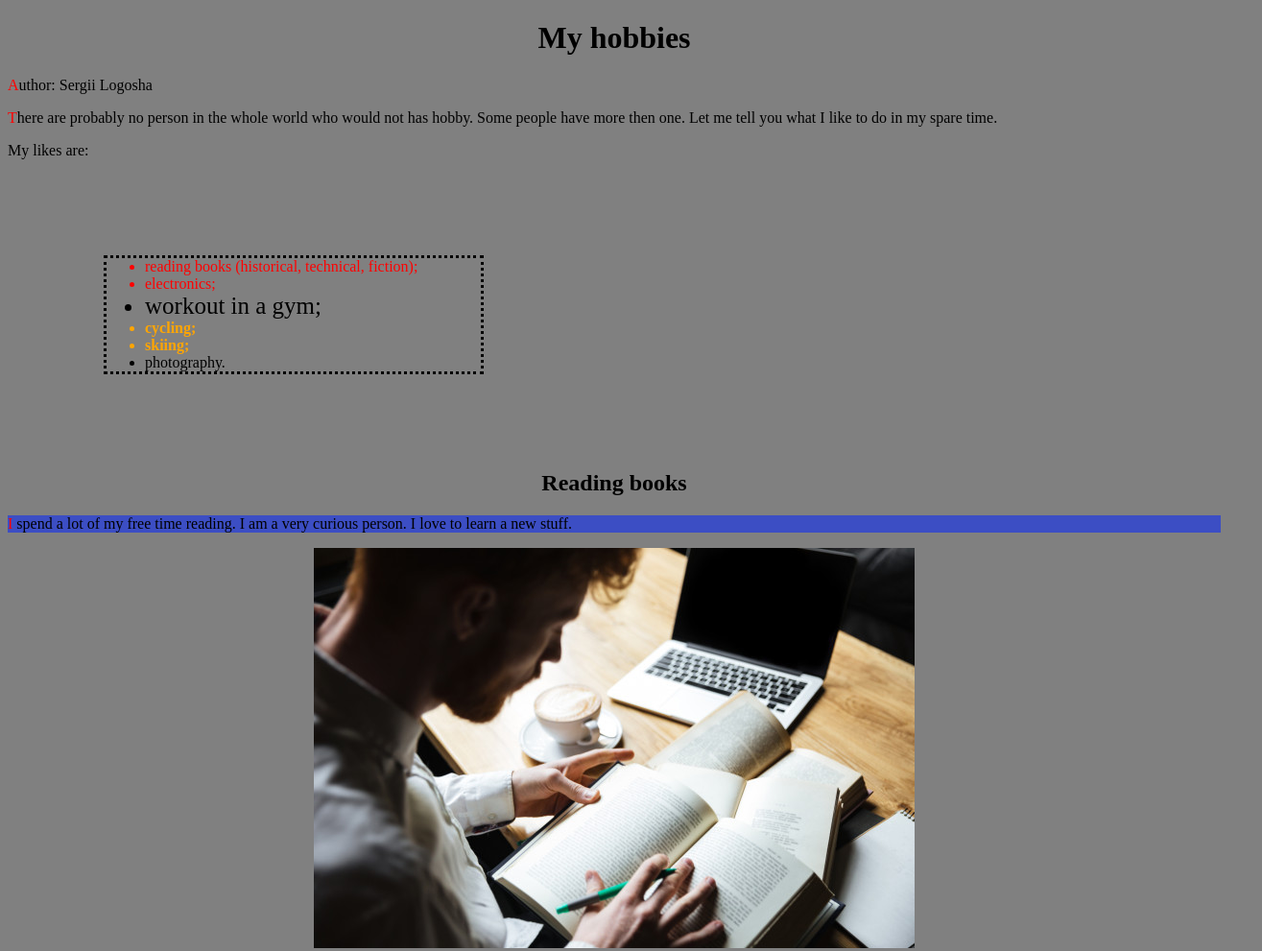
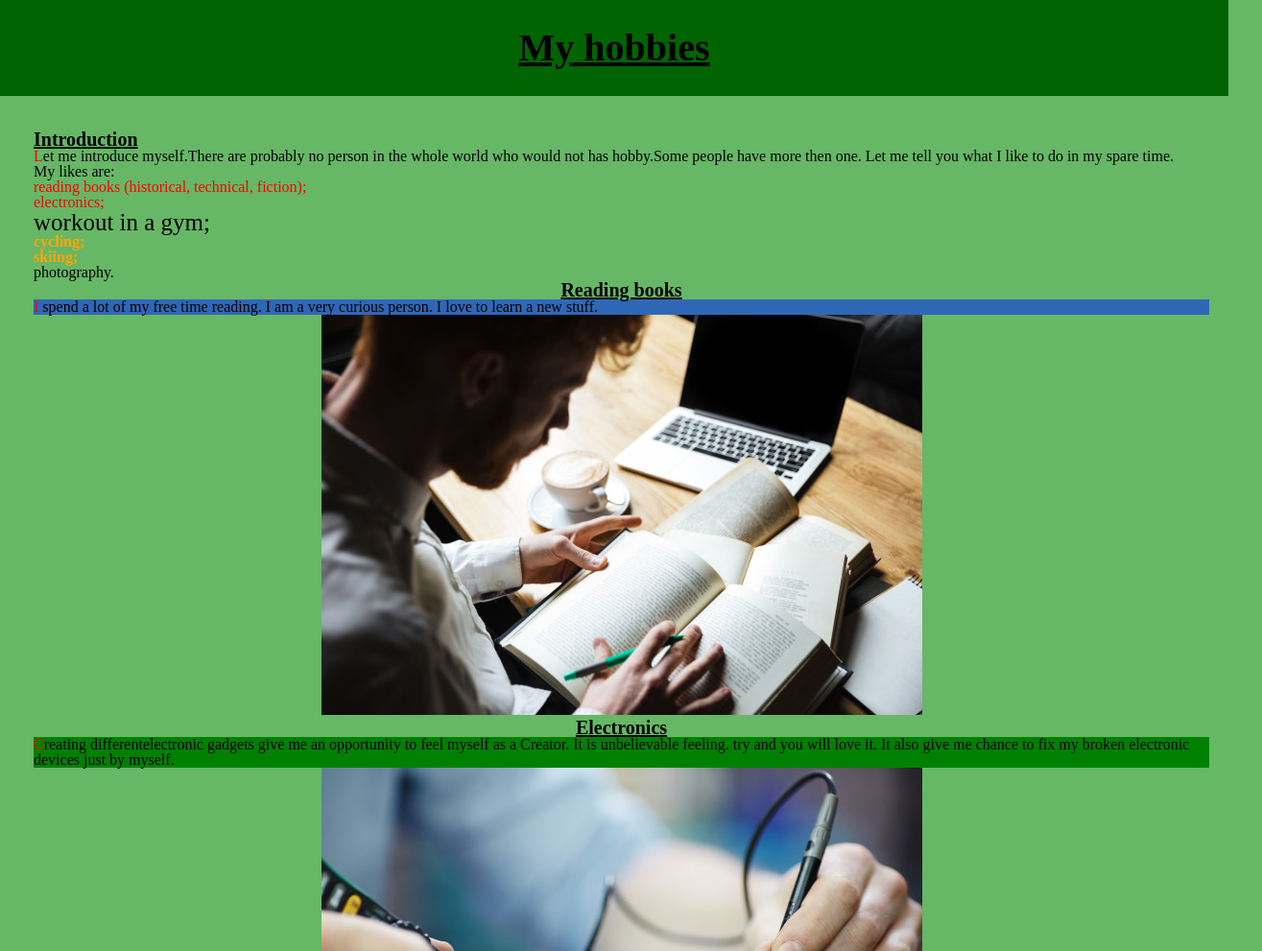
Before and after one commit to Curious-proton/My-Hobbies, a plain HTML site: page index.html in a window 1280 px wide. Shown: the top 991 px of the page at 96% size, 1315 px wide, since content can reach past the window. Drawn offline with Linux system fonts and the light colour scheme.

Commit message:
Changes in header

```diff
--- a/css/Style.css
+++ b/css/Style.css
@@ -1,8 +1,84 @@
+/* http://meyerweb.com/eric/tools/css/reset/
+   v2.0 | 20110126
+   License: none (public domain)
+*/
+
+html, body, div, span, applet, object, iframe,
+h1, h2, h3, h4, h5, h6, p, blockquote, pre,
+a, abbr, acronym, address, big, cite, code,
+del, dfn, em, img, ins, kbd, q, s, samp,
+small, strike, strong, sub, sup, tt, var,
+b, u, i, center,
+dl, dt, dd, ol, ul, li,
+fieldset, form, label, legend,
+table, caption, tbody, tfoot, thead, tr, th, td,
+article, aside, canvas, details, embed,
+figure, figcaption, footer, header, hgroup,
+menu, nav, output, ruby, section, summary,
+time, mark, audio, video {
+	margin: 0;
+	padding: 0;
+	border: 0;
+	font-size: 100%;
+	font: inherit;
+	vertical-align: baseline;
+}
+/* HTML5 display-role reset for older browsers */
+article, aside, details, figcaption, figure,
+footer, header, hgroup, menu, nav, section {
+	display: block;
+}
+body {
+	line-height: 1;
+}
+ol, ul {
+	list-style: none;
+}
+blockquote, q {
+	quotes: none;
+}
+blockquote:before, blockquote:after,
+q:before, q:after {
+	content: '';
+	content: none;
+}
+table {
+	border-collapse: collapse;
+	border-spacing: 0;
+}
 body{
-  background: grey;
-  padding: 20px 40 px;
-ul{
-    margin: 100px 100px ;
-    width: 350px;
-    border: dotted;
+    background-color: #0809;
 }
+header{
+    background-color: #006400;
+    font-size: 40px;
+    font-weight:bold;
+    text-decoration: underline;
+    padding: 30px;
+    margin-bottom: 30px;
+    text-align: center;
+}
+h2{
+    font-size: 20px;
+    font-weight:bold;
+    text-decoration: underline;
+}
+.article{
+    margin: 35px 20px 20px 35px;
+}
+.first{
+    color: red;
+}
+#second{
+    font-size: 25px;
+}
+.third{
+    font-weight: bold;
+    color: orange
+}
+.center{
+    text-align: center;
+}
+.fig {
+    text-align: center;
+}
--- a/index.html
+++ b/index.html
@@ -1,38 +1,27 @@
 <!DOCTYPE html>
 <html lang="en">
+
     <head>
         <meta charset="utf-8">
         <title>My hobbies</title>
         <link rel="shortcut icon" href="Images/cofeemaker_86245.png" type="image/png">
         <link rel="stylesheet" href="css/style.css">
         <style type="text/css">
-            body{
-                background: grey;
-            }
-            .first{
-                color: red;
-            }
-            #second{
-                font-size: 25px;
-            }
-            .third{
-                font-weight: bold;
-                color: orange
-            }
-            .center{
-                text-align: center;
-            }
-            .fig {
-                text-align: center;
-            }
         </style>
     </head>
+
     <body>
+
+        <header>
             <h1 class="center">My hobbies</h1>
-            <p><span style="color: red;">A</span>uthor: Sergii Logosha</p>
-            <p><span style="color: red;">T</span>here are probably no person in the whole world who would not has hobby.
-            Some people have more then one. Let me tell you what I like to do in my spare
-            time.</p>
+        </header>
+
+        <main>
+            <div class="article">
+                <div class="introduction">
+                    <h2>Introduction</h2>
+                        <p></p>
+                        <p><span style="color: red;">L</span>et me introduce myself.There are probably no person in the whole world who would not has hobby.Some people have more then one. Let me tell you what I like to do in my spare time.</p>
                 <p>My likes are:</p>
                     <ul>
                         <li class="first">reading books (historical, technical, fiction);</li>
@@ -42,6 +31,7 @@
                         <li class="third">skiing;</li>
                         <li>photography.</li>
                     </ul>
+                </div>
             <h2 class="center">Reading books</h2>
                 <div style="background: #02f8">
                     <p><span style="color: red;">I</span> spend a lot of my free time reading. I am a very curious person.
@@ -68,7 +58,12 @@
                 </div>
                 <p class="fig"><img src="Images/camera-5940588_1280.webp" alt="Something went wrong!"/>
                 <p><span style="color: red;">H</span>obbies make our lives more colorfull, fun, enjoyable.</p>
+            </div>
+        </main>
+        <footer>
+            <p><span style="color: red;">A</span>uthor: Sergii Logosha</p>
             <p>The owner of the Icon is <a href="https://tilda.cc/free-icons/">Tilda Publishing</a></p>
             <p>The photos are taken from <a href="https://ru.freepik.com/popular-photos">Freepic</a></p>
+        </footer>
     </body>
 </html>
```
Lines whose indentation alone changed are shown as unchanged.
